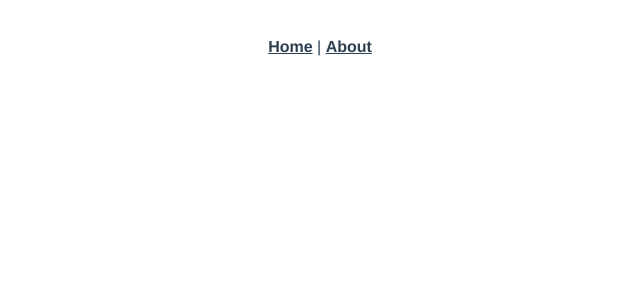
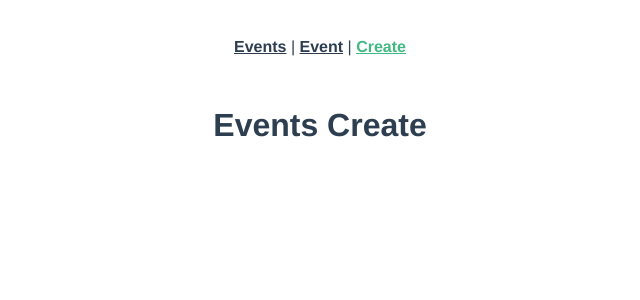
Before and after one commit to AshishB2828/learnig-vue, a Vue app: page /#/event/create in a window 1280 px wide. Shown: the top 300 px of the page, without its empty margins (320-960 px from the left). Built offline with nearby package versions, Linux system fonts and the light colour scheme.

Commit message:
basics && routing

```diff
--- a/src/App.vue
+++ b/src/App.vue
@@ -1,8 +1,9 @@
 <template>
   <div id="app">
     <nav>
-      <router-link to="/">Home</router-link> |
-      <router-link to="/about">About</router-link>
+      <router-link :to="{ name: 'event-list'}">Events</router-link> |
+      <router-link :to="{ name: 'event-show'}">Event</router-link> |
+      <router-link :to="{ name: 'event-create'}">Create</router-link>
     </nav>
     <router-view/>
   </div>
--- a/src/router/index.js
+++ b/src/router/index.js
@@ -1,14 +1,27 @@
 import Vue from 'vue'
 import VueRouter from 'vue-router'
 import HomeView from '../views/HomeView.vue'
+import EventList from '../views/EventList.vue'
+import EventShow from '../views/EventShow.vue'
+import EventCreate from '../views/EventCreate.vue'
 
 Vue.use(VueRouter)
 
 const routes = [
   {
     path: '/',
-    name: 'home',
-    component: HomeView
+    name: 'event-list',
+    component: EventList
+  },
+  {
+    path: '/event',
+    name: 'event-show',
+    component: EventShow
+  },
+  {
+    path: '/event/create',
+    name: 'event-create',
+    component: EventCreate
   },
   {
     path: '/about',
--- /dev/null
+++ b/src/views/EventCreate.vue
@@ -0,0 +1,3 @@
+<template>
+    <h1> Events Create</h1>
+</template>
--- /dev/null
+++ b/src/views/EventList.vue
@@ -0,0 +1,6 @@
+<template>
+
+
+
+    <h1>Event List</h1>
+</template>
--- /dev/null
+++ b/src/views/EventShow.vue
@@ -0,0 +1,3 @@
+<template>
+    <h1>Show Events</h1>
+</template>
```
